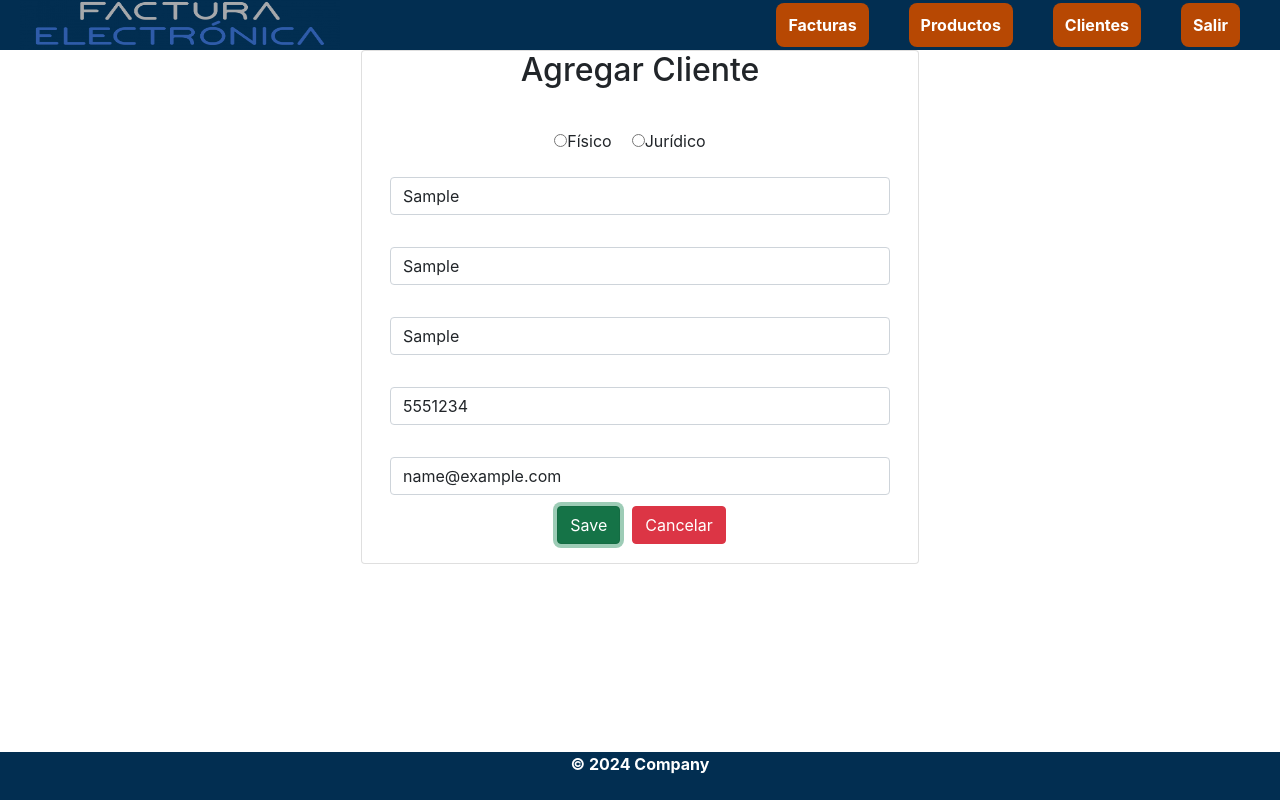
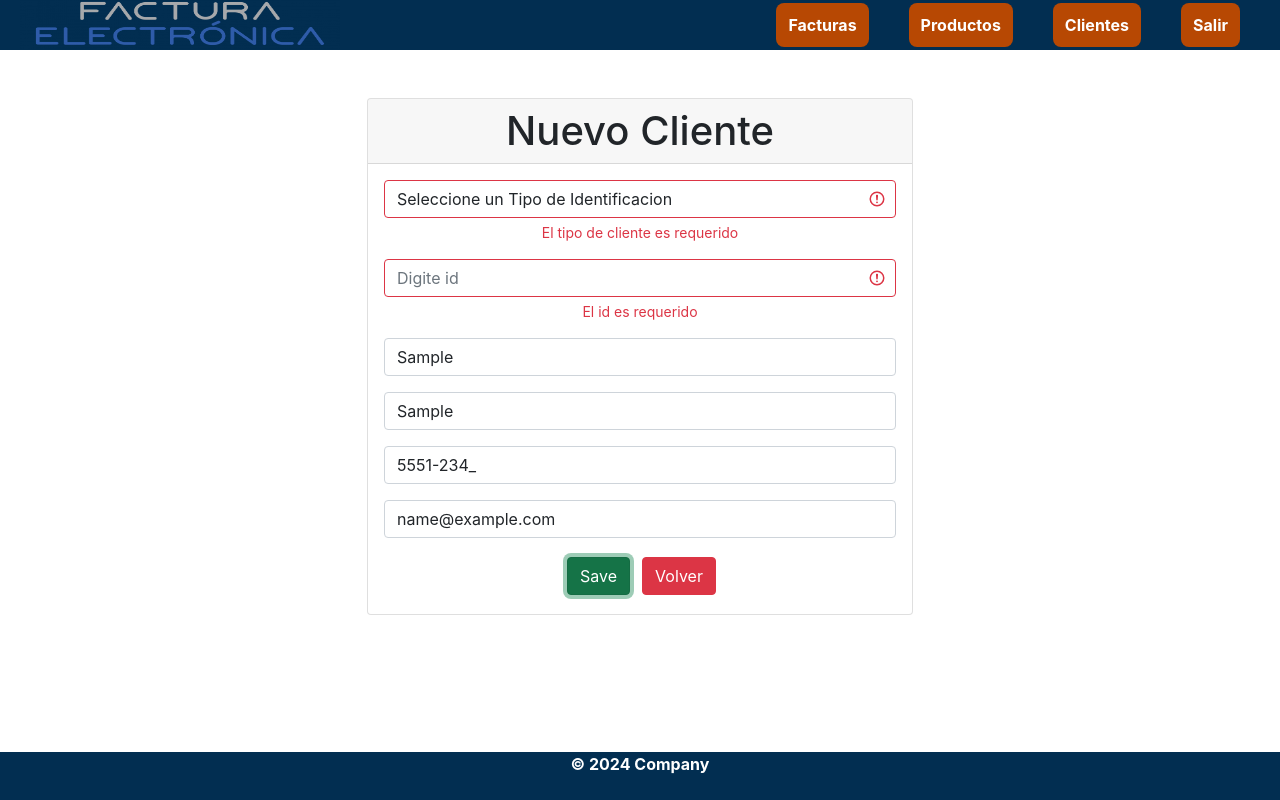
Before and after one commit to EddyVillarrealMunoz/Proyecto2, a React (Create React App) app in the folder proyecto2-frontend/: page /save-clientes in a window 1280 px wide. Both pictures are taken after typing "Sample", "Sample", "Sample", "5551234", "name@example.com" into the empty fields and a click on the button "Save". Built offline with nearby package versions, Linux system fonts and the light colour scheme.

Commit message:
Clientes Validaciones

```diff
--- a/proyecto2-frontend/package.json
+++ b/proyecto2-frontend/package.json
@@ -10,6 +10,7 @@
     "bootstrap": "^5.3.3",
     "react": "^18.3.1",
     "react-dom": "^18.3.1",
+    "react-input-mask": "^2.0.4",
     "react-router-dom": "^6.23.1",
     "react-scripts": "^5.0.1",
     "web-vitals": "^2.1.4"
--- a/proyecto2-frontend/src/Components/Cliente/CreateCliente.js
+++ b/proyecto2-frontend/src/Components/Cliente/CreateCliente.js
@@ -1,27 +1,55 @@
-import React, { useState } from 'react';
+import React, {useEffect, useState} from 'react';
 import ClienteService from "../../Services/ClienteService";
-import { Link, useNavigate } from "react-router-dom";
+import {Link, useNavigate, useParams} from "react-router-dom";
+import InputMask from "react-input-mask";
 
 export const CreateCliente = () => {
 
-    const [id, setId] = useState('');
+    //------------------------------------------------------------------------------------------------------------------
+    // CONSTANTES
+    //------------------------------------------------------------------------------------------------------------------
+    let [id, setId] = useState('');
     const [tipoCliente, setTipoCliente] = useState('');
     const [name, setName] = useState('');
     const [direccion, setDireccion] = useState('');
-    const [telefono, setTelefono] = useState('');
+    let [telefono, setTelefono] = useState('');
     const [email, setEmail] = useState('');
 
     const navigate = useNavigate();
+    const {idP} = useParams();
+    const isDisabled = Boolean(idP);
+
+    const [errors, setErrors] = useState({
+        id: '',
+        tipoCliente: '',
+        name: '',
+        direccion: '',
+        telefono: '',
+        email: ''
+    })
+
+    //Expresión regular para validar correo electrónico
+    const validateEmail = (email) => {
+        // Expresión regular para validar correo electrónico
+        const re = /^[^\s@]+@[^\s@]+\.[^\s@]+$/;
+        return re.test(String(email).toLowerCase());
+    };
 
     const saveCliente = async (e) => {
         e.preventDefault();
 
+        /*
         if (!id || !tipoCliente || !name || !direccion || !telefono || !email) { // Validación de los campos del formulario
             alert('Por favor, rellena todos los campos');
             return;
         }
+        */
+        if (validateForm()) {
+            telefono = telefono.replace(/-/g, '');
+            id = id.replace(/-/g, '');
 
-        const cliente = { id, tipoCliente, name, direccion, telefono, email};
+            const cliente = {id, tipoCliente, name, direccion, telefono, email};
+            console.log(cliente);
 
             try {
                 const response = await ClienteService.saveCliente(cliente);
@@ -32,104 +60,193 @@ export const CreateCliente = () => {
                 alert('Hubo un error al guardar el cliente');
             }
         }
+    }
+
+    //------------------------------------------------------------------------------------------------------------------
+    // USE EFFECT / OBTENCION DE DATOS
+    //------------------------------------------------------------------------------------------------------------------
+    useEffect(() => {
+        if (id) {
+            ClienteService.getClienteById(id).then((response) => {
+                setId(response.data.id);
+                setTipoCliente(response.data.tipoCliente);
+                setName(response.data.name);
+                setDireccion(response.data.direccion);
+                setTelefono(response.data.telefono);
+                setEmail(response.data.email);
+            }).catch(error => {
+                console.error("Error al obtener el cliente: ", error);
+            })
+        }
+    }, []);
+
+    //------------------------------------------------------------------------------------------------------------------
+    // FUNCIONES
+    //------------------------------------------------------------------------------------------------------------------
+    function mostrarBotonGuardar() {
+        if (idP) {
+            return null;
+        } else {
+            return <button className='btn btn-success' onClick={(e) => saveCliente(e)}>Save</button>
+        }
+    }
+
+    function titulo() {
+        if (idP) {
+            return <h1 className={"text-center card-header"}>Ver Cliente</h1>;
+        } else {
+            return <h1 className={"text-center card-header"}>Nuevo Cliente</h1>;
+        }
+    }
+
+    function validateForm() {
+        let valid = true;
+
+        const errorsCopy = {...errors};
+
+        //Validar tipo de cliente
+        if (!tipoCliente) {
+            errorsCopy.tipoCliente = "El tipo de cliente es requerido";
+            valid = false;
+        } else {
+            errorsCopy.tipoCliente = "";
+        }
+
+        //Validar id
+        if (!id) {
+            errorsCopy.id = "El id es requerido";
+            valid = false;
+        } else if (tipoCliente && id.length !== 11) {
+            errorsCopy.id = "El id debe tener una longitud de 9 caracteres para clientes fisicos";
+            valid = false;
+        } else if (!tipoCliente && id.length !== 12) {
+            errorsCopy.id = "El id debe tener una longitud de 10 caracteres para clientes juridicos";
+            valid = false;
+        } else {
+            errorsCopy.id = "";
+        }
+
+        if (!name) {
+            errorsCopy.name = "El nombre es requerido";
+            valid = false;
+        } else {
+            errorsCopy.name = "";
+        }
+
+        if (!direccion) {
+            errorsCopy.direccion = "La dirección es requerida";
+            valid = false;
+        } else {
+            errorsCopy.direccion = "";
+        }
+
+        if (!telefono) {
+            errorsCopy.telefono = "El teléfono es requerido";
+            valid = false;
+        } else {
+            errorsCopy.telefono = "";
+        }
+
+        if (!email) {
+            errorsCopy.email = "El email es requerido";
+            valid = false;
+        } else if (!validateEmail(email)) {
+            errorsCopy.email = "El email no es válido";
+            valid = false;
+        } else {
+            errorsCopy.email = "";
+        }
+
+        setErrors(errorsCopy);
+        return valid;
+    }
+
+    //------------------------------------------------------------------------------------------------------------------
+    // HTML
+    //------------------------------------------------------------------------------------------------------------------
 
     return (
         <div>
             <div className='container'>
-                <div className='row'>
+                <br/>
+                <br/>
                 <div className='card col-md-6 offset-md-3 offset-md-3'>
-                        <h2 className='text-center'>
-                            <p className='text-center'>Agregar Cliente</p>
-                        </h2>
+                    {titulo()}
                     <div className='card-body'>
                         <form>
-
-                                <div className='radio-option'>
-                                    <input
-                                        type="radio"
-                                        name="type"
-                                        value="true"
-                                        checked={tipoCliente === true}
-                                        onChange={(e) => setTipoCliente(e.target.value === "true")}
-                                    />
-                                    <label htmlFor="Producto">Físico</label>
+                            <div className={"mb-3"}>
+                                <select value={tipoCliente} id="tipoCliente" disabled={isDisabled}
+                                        className={`form-control ${errors.tipoCliente ? 'is-invalid' : ''}`}
+                                        onChange={(e) => setTipoCliente(e.target.value)}>
+                                    <option value="">Seleccione un Tipo de Identificacion</option>
+                                    <option value="true">Fisica</option>
+                                    <option value="false">Juridica</option>
+                                </select>
+                                {errors.tipoCliente && <div className={"invalid-feedback"}>{errors.tipoCliente}</div>}
                             </div>
-                                <div className='radio-option'>
-                                    <input
-                                        type="radio"
-                                        name="type"
-                                        value="false"
-                                        checked={tipoCliente === false}
-                                        onChange={(e) => setTipoCliente(e.target.value !== "true")}
-                                    />
-                                    <label htmlFor="Servicio">Jurídico</label>
-                                </div>
-
-                                <div className='form-group mb-2'>
-                                    <label className="form-label"></label>
-                                    <input
+                            <div className={"mb-3"}>
+                                <InputMask
+                                    disabled={isDisabled}
+                                    mask={tipoCliente === "true" ? "9-9999-9999" :  "9-999-999999"}
                                     type="text"
                                     placeholder="Digite id "
                                     name="id"
-                                        className="form-control"
+                                    className={`form-control ${errors.id ? 'is-invalid' : ''}`}
                                     value={id}
                                     onChange={(e) => setId(e.target.value)}
                                 />
+                                {errors.id && <div className={"invalid-feedback"}>{errors.id}</div>}
                             </div>
-
-                                <div className='form-group mb-2'>
-                                    <label className="form-label"></label>
+                            <div className={"mb-3"}>
                                 <input
+                                    disabled={isDisabled}
                                     type="text"
                                     placeholder="Digite nombre "
                                     name="name"
-                                        className="form-control"
+                                    className={`form-control ${errors.name ? 'is-invalid' : ''}`}
                                     value={name}
                                     onChange={(e) => setName(e.target.value)}
                                 />
+                                {errors.name && <div className={"invalid-feedback"}>{errors.name}</div>}
                             </div>
-
-                                <div className='form-group mb-2'>
-                                    <label className="form-label"></label>
+                            <div className={"mb-3"}>
                                 <input
+                                    disabled={isDisabled}
                                     type="text"
                                     placeholder="Digite dirección "
                                     name="direccion"
-                                        className="form-control"
+                                    className={`form-control ${errors.direccion ? 'is-invalid' : ''}`}
                                     value={direccion}
                                     onChange={(e) => setDireccion(e.target.value)}
-                                    />
+                                />{errors.direccion && <div className={"invalid-feedback"}>{errors.direccion}</div>}
                             </div>
-
-                                <div className='form-group mb-2'>
-                                    <label className="form-label"></label>
-                                    <input
+                            <div className={"mb-3"}>
+                                <InputMask
+                                    mask={"9999-9999"}
+                                    disabled={isDisabled}
                                     type="tel"
                                     placeholder="Digite teléfono "
                                     name="telefono"
-                                        className="form-control"
+                                    className={`form-control ${errors.telefono ? 'is-invalid' : ''}`}
                                     value={telefono}
                                     onChange={(e) => setTelefono(e.target.value)}
-                                    />
+                                />{errors.telefono && <div className={"invalid-feedback"}>{errors.telefono}</div>}
                             </div>
-
-                                <div className='form-group mb-2'>
-                                    <label className="form-label"></label>
+                            <div className={"mb-3"}>
                                 <input
+                                    disabled={isDisabled}
                                     type="email"
                                     placeholder="Digite email "
                                     name="email"
-                                        className="form-control"
+                                    className={`form-control ${errors.email ? 'is-invalid' : ''}`}
                                     value={email}
                                     onChange={(e) => setEmail(e.target.value)}
-                                    />
+                                />{errors.email && <div className={"invalid-feedback"}>{errors.email}</div>}
                             </div>
-
-                                <button className='btn btn-success' onClick={(e) => saveCliente(e)}>Save</button>
+                            {mostrarBotonGuardar()}
                             &nbsp;&nbsp;
-                                <Link to='/clientes' className='btn btn-danger'>Cancelar</Link>
+                            <Link to='/clientes' className='btn btn-danger'>Volver</Link>
                         </form>
-                        </div>
                     </div>
                 </div>
             </div>
--- a/proyecto2-frontend/src/Components/Login.js
+++ b/proyecto2-frontend/src/Components/Login.js
@@ -13,7 +13,9 @@ export const Login = () => {
 
         try {
             const response = await axios.post('http://localhost:8080/api/v1/login', { id, password });
+            console.log("Id y password:" + id,password)
             const user = response.data;
+            console.log("User" + user)
 
             // Almacenar la información del usuario y el id del proveedor en el almacenamiento local
             localStorage.setItem('user', JSON.stringify(user));
```
Also changed, not shown: 2 other files (tests, documents, lock files or other folders). Lines whose indentation alone changed are shown as unchanged.
